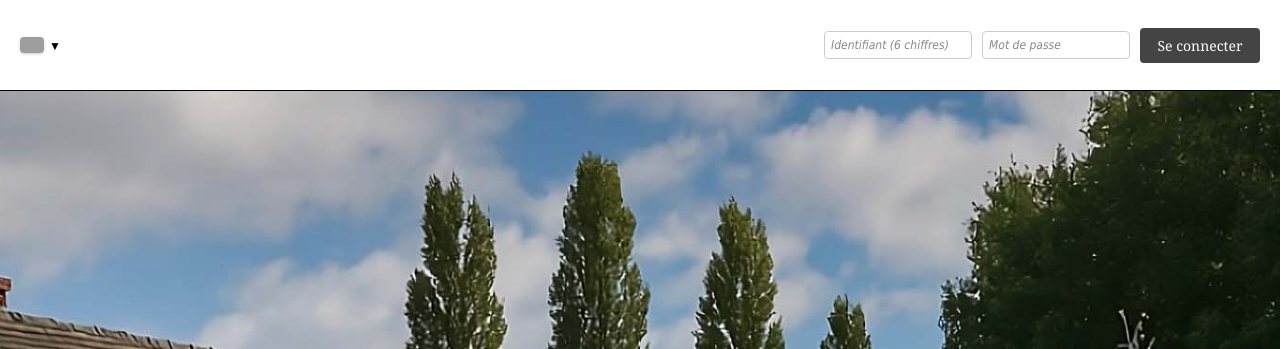
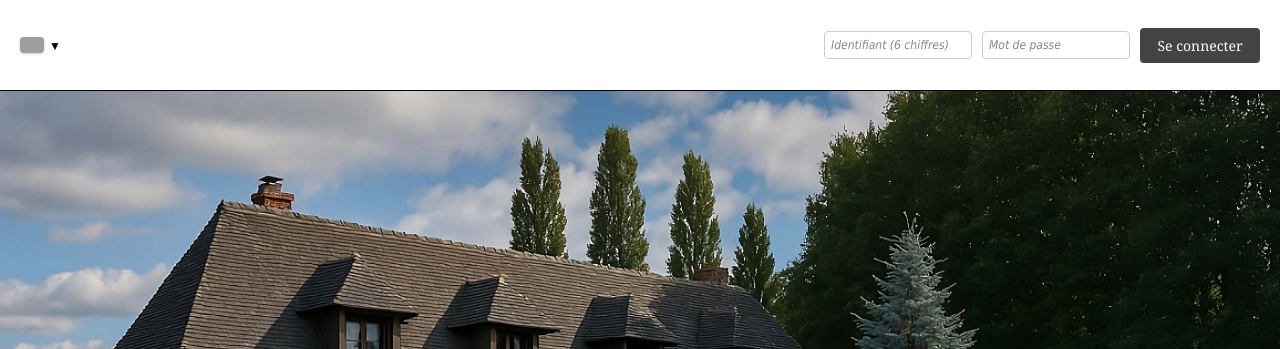
Before and after one commit to hfg-jiph/hfg-jiph.github.io, a plain HTML site: page alter2.html in a window 1280 px wide. Shown: the top 349 px of the page. Drawn offline with Linux system fonts and the light colour scheme; grey boxes are pictures that could not be loaded.

Commit message:
Update alter2.html

```diff
--- a/alter2.html
+++ b/alter2.html
@@ -144,7 +144,7 @@
 
     .main-image-container {
       position: relative;
-      height: 200vh;
+      height: 110vh;
       overflow: hidden;
     }
 
@@ -155,7 +155,7 @@
       width: 100%;
       height: 100%;
       object-fit: cover;
-      object-position: center center;
+      object-position: center bottom; /* ✅ Affiche le bas de l'image par défaut */
       transform: translateY(0);
       transition: transform 0.1s ease-out;
       z-index: 1;
```
